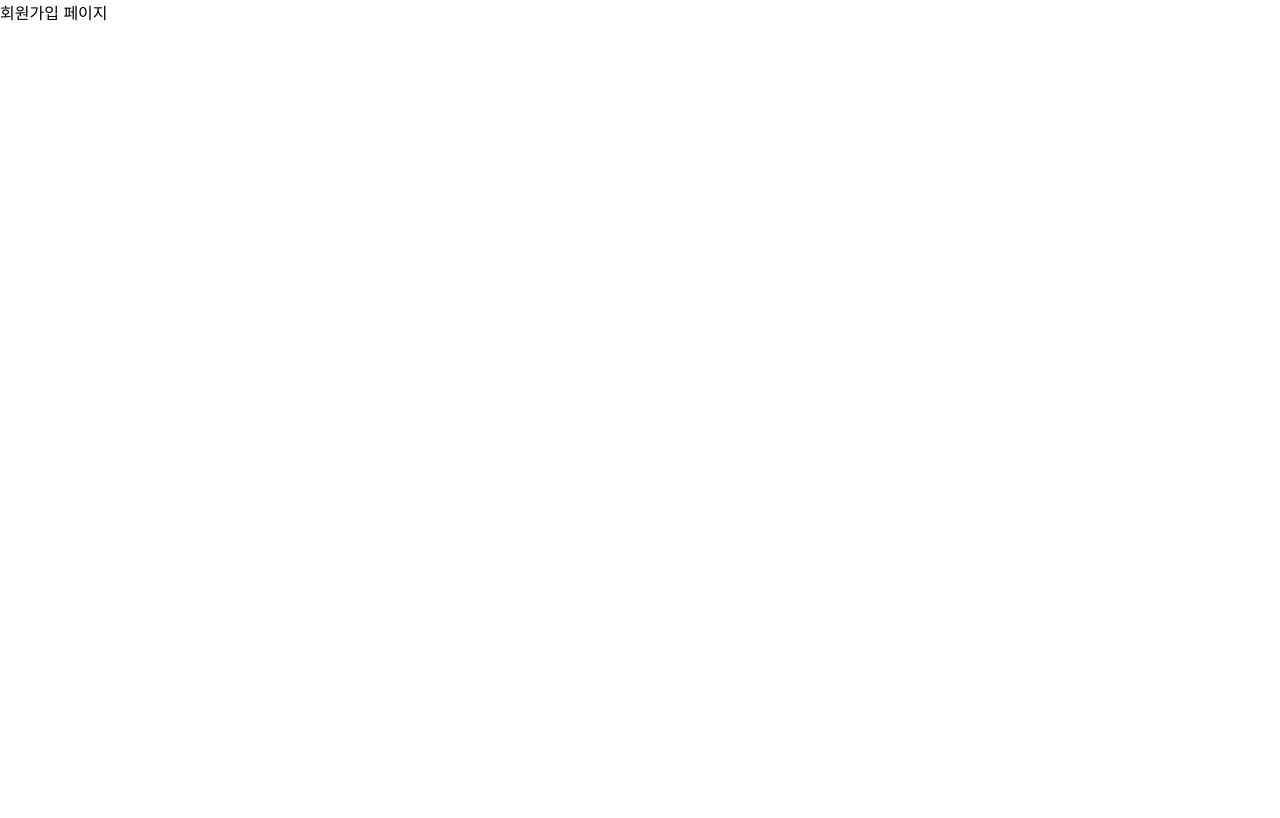
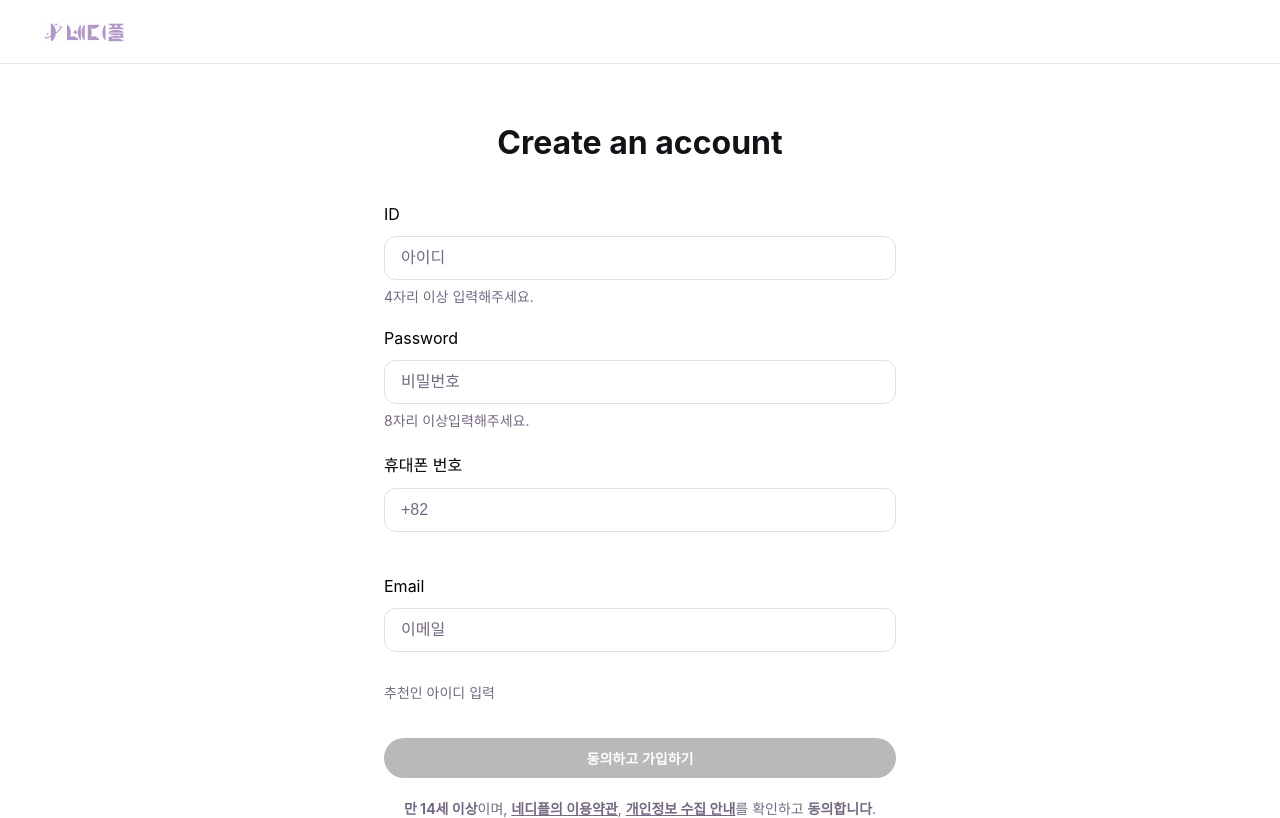
Before and after one commit to OZ-Coding-School/oz_02_collabo-006, a React (Create React App) app in the folder frontend/: page /signup in a window 1280 px wide. Built offline with nearby package versions, Linux system fonts and the light colour scheme.

Commit message:
[Feat] 회원가입페이지 UI 구현

```diff
--- a/frontend/src/components/layout/search/SearchBar.tsx
+++ b/frontend/src/components/layout/search/SearchBar.tsx
@@ -35,7 +35,7 @@ const SearchBar = () => {
         <SearchIcon />
       </IconWrapper>
 
-      <SearchInput type="text" placeholder="검색" />
+      <SearchInput type="search" placeholder="검색" />
     </SearchBarContainer>
   );
 };
--- a/frontend/src/components/modal/components/LoginDetail.tsx
+++ b/frontend/src/components/modal/components/LoginDetail.tsx
@@ -14,7 +14,7 @@ const InputWrap = styled.div`
   margin-top: 24px;
 `;
 
-const SbodyText = styled.span`
+const SbodyText = styled.label`
   font-size: 16px;
 `;
 
@@ -31,6 +31,7 @@ const SInput = styled.input`
 `;
 
 const SforgotPW = styled.span`
+  display: block;
   margin-top: 12px;
   font-size: 14px;
   color: #756982;
@@ -78,25 +79,27 @@ const ModalTitle = styled.span`
   font-weight: bold;
 `;
 
-const LoginModal = () => {
+const LoginDetail = () => {
   const navigate = useNavigate();
 
   return (
     <ModalBody>
       <ModalTitle>Login</ModalTitle>
+      <form>
         <InputWrap>
           <SbodyText>ID</SbodyText>
-        <SInput placeholder="아이디" />
+          <SInput type="text" placeholder="아이디" />
         </InputWrap>
         <InputWrap>
           <SbodyText>Password</SbodyText>
-        <SInput placeholder="비밀번호" />
+          <SInput type="password" placeholder="비밀번호" />
         </InputWrap>
         <SforgotPW>비밀번호를 잊어버리셨나요?</SforgotPW>
-      <SloginButton>Login</SloginButton>
+        <SloginButton type="submit">Login</SloginButton>
+      </form>
       <SignUpTitle onClick={() => navigate('/signup')}>회원 가입</SignUpTitle>
     </ModalBody>
   );
 };
 
-export default LoginModal;
+export default LoginDetail;
--- a/frontend/src/pages/SignUpPage/index.tsx
+++ b/frontend/src/pages/SignUpPage/index.tsx
@@ -1,5 +1,179 @@
+import styled from 'styled-components';
+import loginLogo from '../../asset/modalLogo.png';
+import { useNavigate } from 'react-router-dom';
+
+
+const Container = styled.div`
+  display: flex;
+  flex-direction: column;
+  align-items: center;
+  height: 100vh;
+`;
+
+const SignUpHeader = styled.div`
+  height: 65px;
+  border-bottom: 1px solid #e5e8eb;
+  width: 100%;
+  display: flex;
+  justify-content: flex-start;
+`;
+
+const SmodalLogo = styled.img`
+  width: 87px;
+  height: 24px;
+  margin: 19.5px 0 19.5px 40px;
+  cursor: pointer;
+`;
+
+const SsignUpTitle = styled.h2`
+  text-align: center;
+  height: 76px;
+  margin-top: 40px;
+  display: flex;
+  justify-content: center;
+  align-items: center;
+  width: 100%;
+  font-size: 32px;
+  color: #141217;
+`;
+
+const SignUpBody = styled.div`
+  width: 512px;
+`;
+
+const InputWrap = styled.div`
+  height: 100px;
+  margin-top: 24px;
+`;
+
+const SbodyText = styled.label`
+  font-size: 16px;
+  display: block;
+  text-align: left;
+`;
+
+const SInput = styled.input`
+  width: 100%;
+  height: 5.5vh;
+  background-color: #ffffff;
+  border: 1px solid #e0dee3;
+  border-radius: 12px;
+  margin-top: 12px;
+  padding: 16px;
+  font-size: 16px;
+
+  &:focus {
+    border-color: #b98ce0;
+    outline: none;
+  }
+  &::placeholder {
+    color: #756982;
+    font-size: 16px;
+  }
+`;
+
+const SinformText = styled.span`
+  font-size: 16px;
+  display: block;
+  text-align: left;
+  font-size: 14px;
+  color: #756982;
+  margin-top: 6px;
+`;
+
+const SsignupButton = styled.button`
+  width: 512px;
+  height: 40px;
+  min-width: 230px;
+  margin-top: 36px;
+  font-size: 14px;
+  font-weight: bold;
+  text-align: center;
+  color: #ffffff;
+  background-color: #b9b9b9;
+  border-radius: 20px;
+  border: none;
+`;
+const StermsText = styled.span`
+  display: block;
+  margin-top: 20px;
+  font-size: 14px;
+  color: #756982;
+  text-align: center;
+  width: 100%;
+`;
+const LinkText = styled.a`
+  font-weight: bold;
+  color: #756982;
+  text-decoration: underline;
+`;
+const Bold = styled.strong`
+  font-weight: bold;
+`;
+
 const SignUpPage = () => {
-  return <div>회원가입 페이지</div>;
+  const navigate = useNavigate();
+
+  const handleTermsClick = () => {
+    alert('네디플의 이용약관');
+  };
+
+  const handlePrivacyClick = () => {
+    alert('개인정보 수집 안내');
+  };
+
+  const handleSubmit = (event: React.FormEvent<HTMLFormElement>): void => {
+    event.preventDefault();
+    alert('회원가입 완료');
+  };
+
+  return (
+    <Container>
+      <SignUpHeader>
+        <SmodalLogo
+          src={loginLogo}
+          alt="Modal Logo"
+          onClick={() => navigate('/')}
+        />
+      </SignUpHeader>
+      <form onSubmit={handleSubmit}>
+        <SsignUpTitle>Create an account</SsignUpTitle>
+        <SignUpBody>
+          <InputWrap>
+            <SbodyText>ID</SbodyText>
+            <SInput type="text" placeholder="아이디" />
+            <SinformText>4자리 이상 입력해주세요.</SinformText>
+          </InputWrap>
+          <InputWrap>
+            <SbodyText>Password</SbodyText>
+            <SInput type="password" placeholder="비밀번호" />
+            <SinformText>8자리 이상입력해주세요.</SinformText>
+          </InputWrap>
+          <InputWrap>
+            <SbodyText>휴대폰 번호</SbodyText>
+            <SInput type="tel" placeholder="+82" />
+          </InputWrap>
+          <InputWrap>
+            <SbodyText>Email</SbodyText>
+            <SInput type="email" placeholder="이메일" />
+          </InputWrap>
+          <SinformText>추천인 아이디 입력</SinformText>
+          <SsignupButton type="submit">동의하고 가입하기</SsignupButton>
+          <StermsText>
+            <Bold>만 14세 이상</Bold>이며,{' '}
+            <LinkText href="#" onClick={handleTermsClick}>
+              네디플의 이용약관
+            </LinkText>
+            ,{' '}
+            <LinkText href="#" onClick={handlePrivacyClick}>
+              개인정보 수집 안내
+            </LinkText>
+            를 확인하고 <Bold>동의합니다</Bold>.
+          </StermsText>
+        </SignUpBody>
+      </form>
+    </Container>
+  );
 };
 
 export default SignUpPage;
```
Also changed, not shown: frontend/src/components/form/FormElements.tsx (added, +89 -0 lines). Lines whose indentation alone changed are shown as unchanged.
